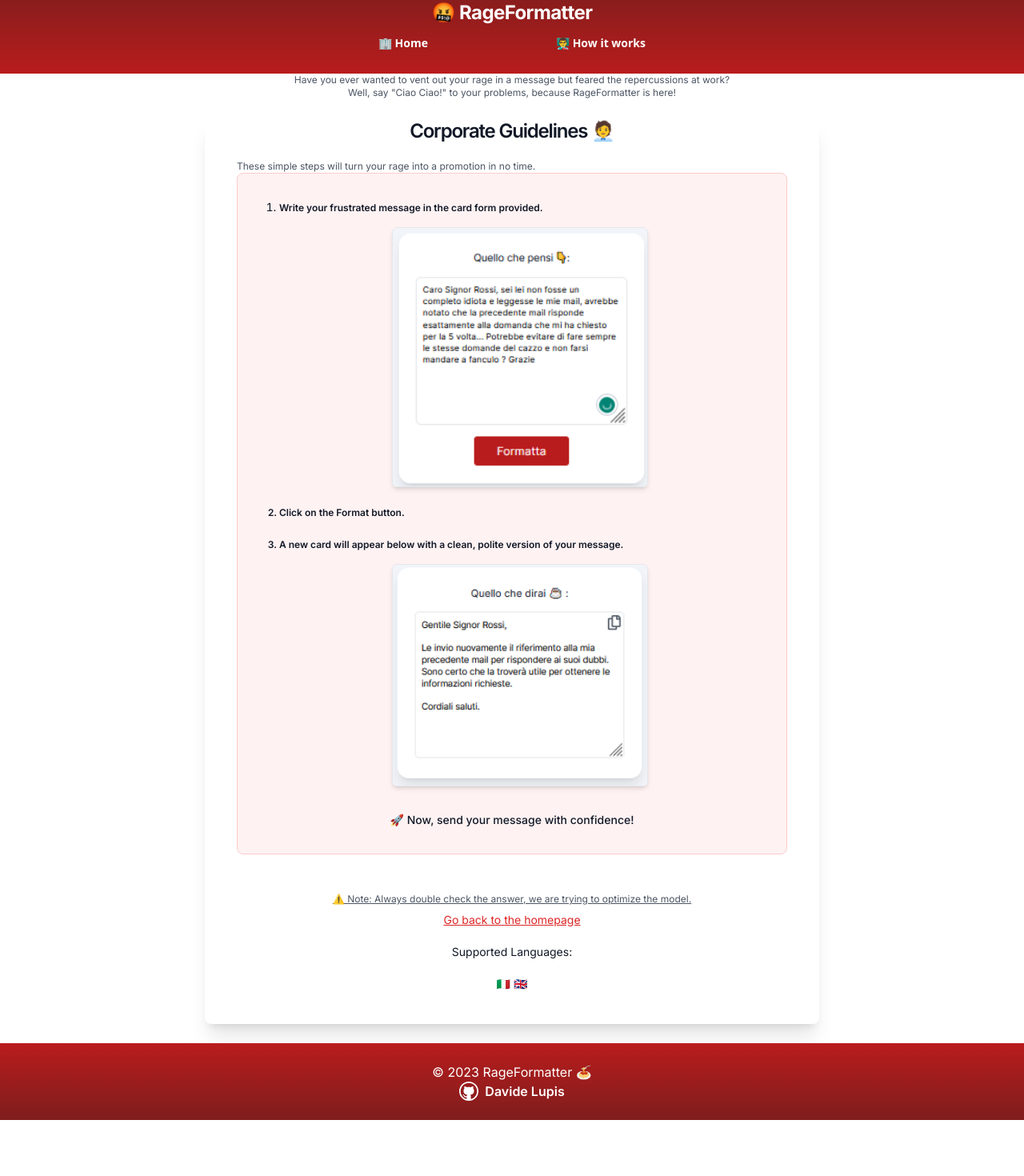
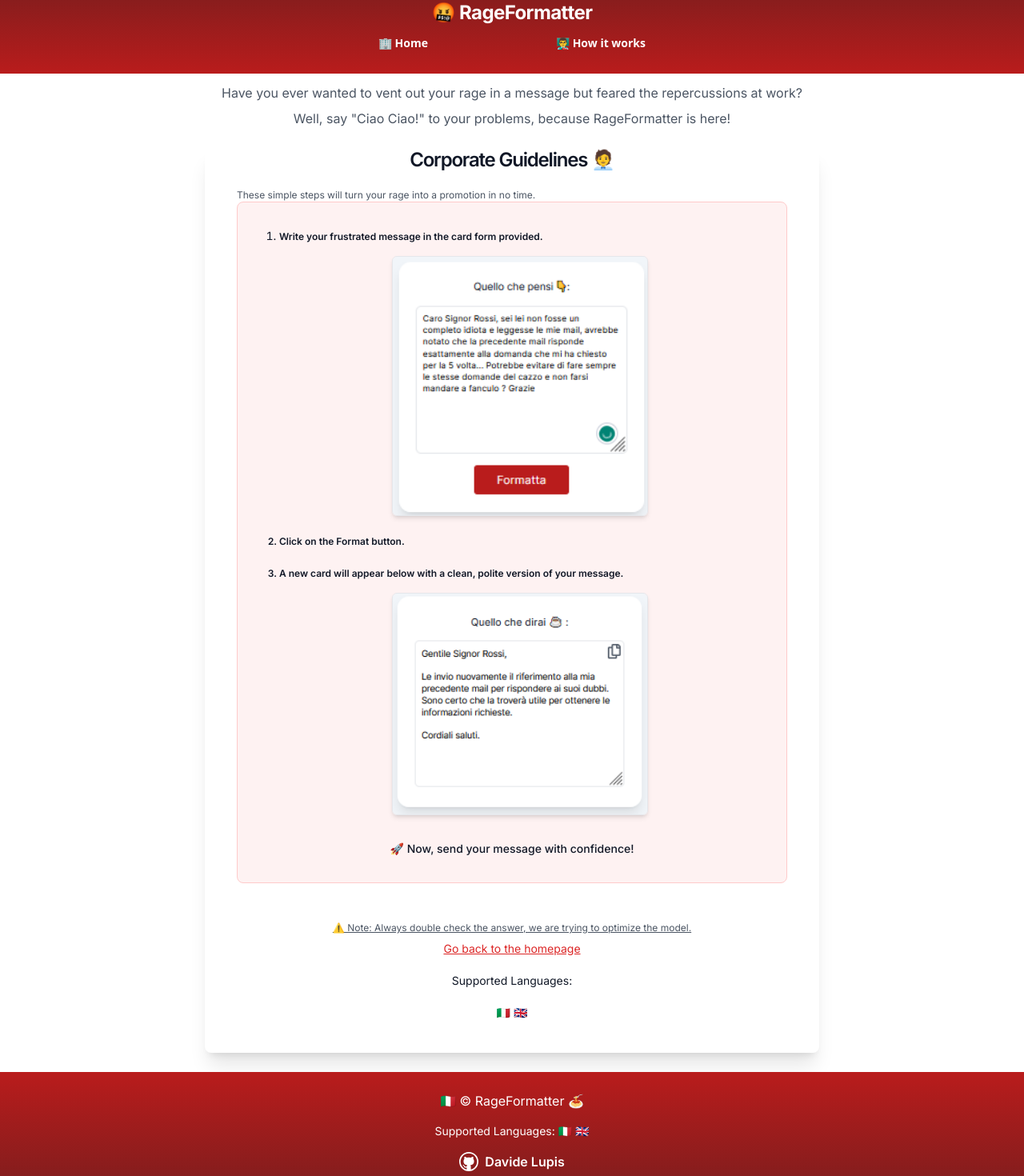
Before and after one commit to DataDavidProjects/rageformatter-nextjs, a Next.js app: page /tutorial in a window 1280 px wide. Shown: the part 20-1490 px from the top of the page at 80% size. Before the commit the page ends 1420 px from the top, so only its background shows below. Built offline with nearby package versions, Linux system fonts and the light colour scheme.

Commit message:
layout opt and document

```diff
--- /dev/null
+++ b/src/app/_document.tsx
@@ -0,0 +1,23 @@
+import Document, { Html, Head, Main, NextScript } from "next/document";
+
+class MyDocument extends Document {
+  render() {
+    return (
+      <Html>
+        <Head>
+          <script
+            data-ad-client={process.env.NEXT_PUBLIC_GOOGLE_ADS_CLIENT_ID}
+            async
+            src="https://pagead2.googlesyndication.com/pagead/js/adsbygoogle.js"
+          ></script>
+        </Head>
+        <body>
+          <Main />
+          <NextScript />
+        </body>
+      </Html>
+    );
+  }
+}
+
+export default MyDocument;
--- a/src/app/components/Footer.tsx
+++ b/src/app/components/Footer.tsx
@@ -4,23 +4,19 @@
 
 const Footer = () => {
   return (
-    <footer className="bg-gradient-to-b from-red-700 to-red-900 text-white py-6 mt-auto">
-      <p className="flex justify-center">
-        © {new Date().getFullYear()} RageFormatter 🍝
+    <footer className="bg-gradient-to-b from-red-700 to-red-900 text-white py-6 mt-auto flex flex-col items-center space-y-4">
+      <p>🇮🇹 © RageFormatter 🍝</p>
+      <p className="text-sm">
+        Supported Languages:
+        <span> 🇮🇹 🇬🇧</span>
       </p>
-      <span className="flex justify-center items-center space-x-2">
-        <div className="flex mx-auto text-center font-semibold">
-          <Link
-            href={
-              "https://github.com/DataDavidProjects/rageformatter-nextjs#-rageformatter"
-            }
-            className="flex items-center space-x-2"
-          >
-            <VscGithub size={24} className="text-white" />
-            <span>Davide Lupis</span>
-          </Link>
-        </div>
-      </span>
+      <Link
+        href="https://github.com/DataDavidProjects/rageformatter-nextjs#-rageformatter"
+        className="flex items-center space-x-2 text-white font-semibold"
+      >
+        <VscGithub size={24} />
+        <span>Davide Lupis</span>
+      </Link>
     </footer>
   );
 };
--- a/src/app/components/MessageForm.tsx
+++ b/src/app/components/MessageForm.tsx
@@ -1,7 +1,6 @@
 "use client";
 import React, { useState, useEffect } from "react";
 import { FaRegCopy } from "react-icons/fa";
-import Script from "next/script";
 import Link from "next/link";
 
 const MessageForm: React.FC = () => {
@@ -59,17 +58,6 @@
 
   return (
     <div className="py-2 grid col-auto justify-center mt-12">
-      <Script
-        id="Adsense-id"
-        data-ad-client="ca-pub-6061434464691027"
-        async
-        strategy="afterInteractive"
-        onError={(e) => {
-          console.error("Script failed to load", e);
-        }}
-        src="https://pagead2.googlesyndication.com/pagead/js/adsbygoogle.js"
-        crossOrigin="anonymous"
-      />
       <form
         onSubmit={handleSubmit}
         className="bg-white p-6 max-w-sm mx-auto rounded-2xl shadow-lg flex flex-col  space-y-4"
--- a/src/app/tutorial/page.tsx
+++ b/src/app/tutorial/page.tsx
@@ -5,15 +5,17 @@
 const TutorialPage = () => {
   return (
     <div>
-      <div className="text-xs text-gray-600 text-center mx-auto">
-        <p>
-          Have you ever wanted to vent out your rage in a message but feared the
-          repercussions at work?
-        </p>
-        <p>
-          Well, say {'"Ciao Ciao!"'} to your problems, because RageFormatter is
-          here!
-        </p>
+      <div>
+        <div className="flex flex-col items-center text-s text-gray-600 space-y-2 mx-5 pt-3">
+          <p className="text-justify w-96 sm:w-full sm:text-center">
+            Have you ever wanted to vent out your rage in a message but feared
+            the repercussions at work?
+          </p>
+          <p className="text-justify w-96 sm:w-full sm:text-center">
+            Well, say "Ciao Ciao!" to your problems, because RageFormatter is
+            here!
+          </p>
+        </div>
       </div>
 
       <div className="relative flex  m-6 text-sm items-center justify-center  px-4">
@@ -44,7 +46,6 @@
               <li className="font-semibold text-xs">
                 Click on the Format button.
               </li>
-
               <li className="font-semibold text-xs">
                 A new card will appear below with a clean, polite version of
                 your message.
@@ -52,9 +53,9 @@
                   <Image
                     src="/rageformatterexample_output.png"
                     alt="Output screenshot from RageFormatter"
+                    layout="responsive"
                     width={100}
                     height={101.6}
-                    layout="responsive"
                     objectFit="cover"
                   />
                 </div>
```
